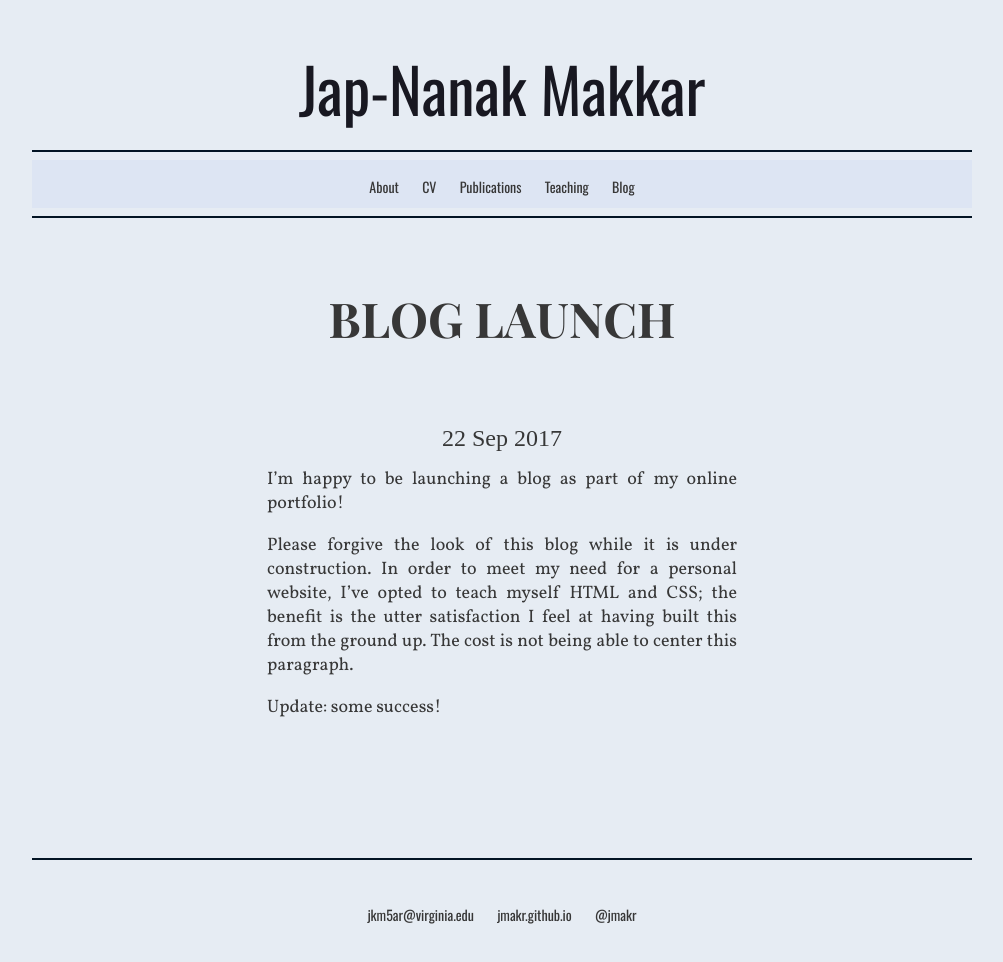
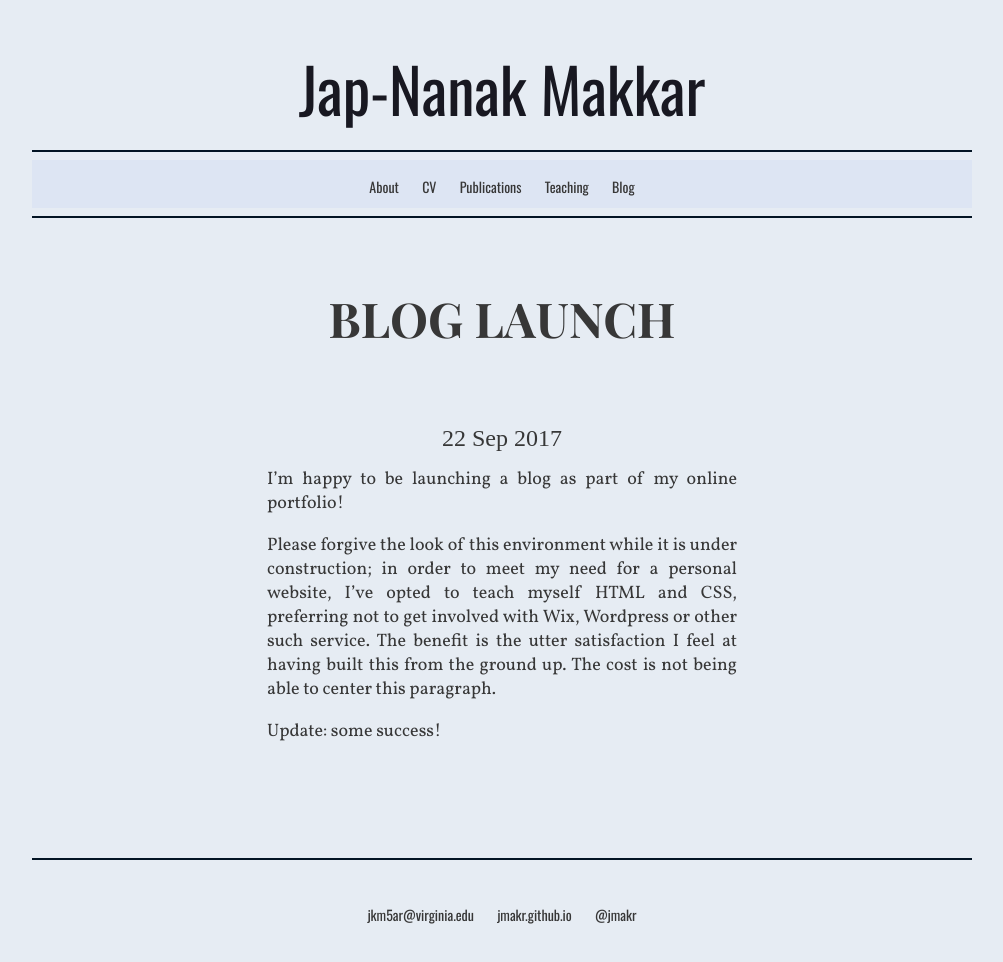
Before and after one commit to jmakr/jmakr.github.io, a Jekyll site: the page built from _posts/2017-09-22-Blog-Launch.md, in a window 1280 px wide. Shown: the whole page, without its empty margins (138-1141 px from the left). Built offline with Jekyll 4.4.1, drawn with Linux system fonts in a browser that asks for light colours; some web fonts are replaced.

Commit message:
Update 2017-09-22-Blog-Launch.md

```diff
--- a/_posts/2017-09-22-Blog-Launch.md
+++ b/_posts/2017-09-22-Blog-Launch.md
@@ -6,6 +6,6 @@ date: 2017-09-22
 
 I'm happy to be launching a blog as part of my online portfolio!
 
-Please forgive the look of this blog while it is under construction. In order to meet my need for a personal website, I've opted to teach myself HTML and CSS; the benefit is the utter satisfaction I feel at having built this from the ground up. The cost is not being able to center this paragraph.
+Please forgive the look of this environment while it is under construction; in order to meet my need for a personal website, I've opted to teach myself HTML and CSS, preferring not to get involved with Wix, Wordpress or other such service. The benefit is the utter satisfaction I feel at having built this from the ground up. The cost is not being able to center this paragraph.
 
 Update: some success!
```
